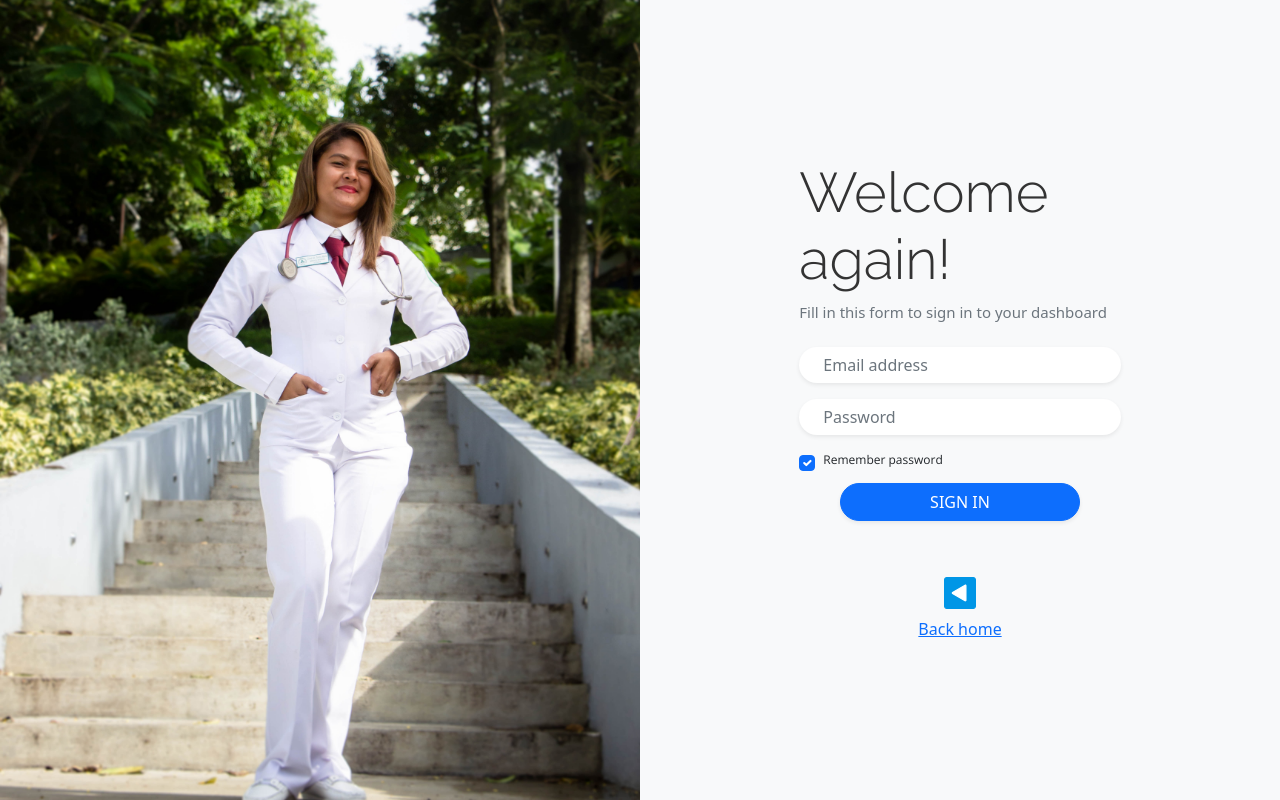
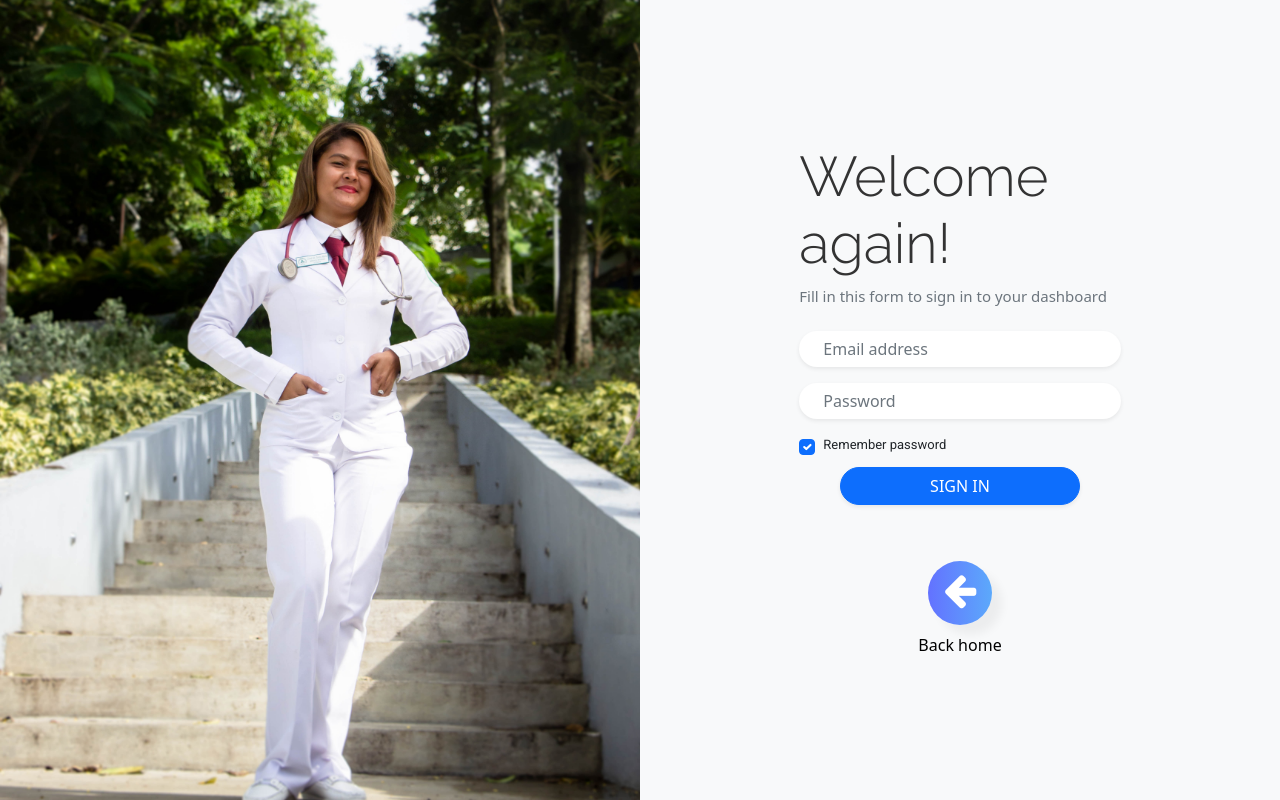
Before and after one commit to majoseek/Med-App, a React (Create React App) app in the folder client/: page /login in a window 1280 px wide. Built offline with nearby package versions, Linux system fonts and the light colour scheme.

Commit message:
Login/Registration styling fixed

```diff
--- a/client/package.json
+++ b/client/package.json
@@ -29,7 +29,7 @@
         "test": "react-scripts test",
         "eject": "react-scripts eject"
     },
-    "proxy": "http://localhost:3000",
+    "proxy": "http://localhost:8080",
     "eslintConfig": {
         "extends": [
             "react-app",
--- a/client/src/components/LoginPage/LoginPage.css
+++ b/client/src/components/LoginPage/LoginPage.css
@@ -7,3 +7,20 @@
     background-size: cover;
     background-position: center center;
 }
+.left_arr {
+    font-size: 38px;
+    transition: all 0.5s;
+    padding-top: 10px;
+    color: #fff;
+    width: 64px;
+    height: 64px;
+    border-radius: 50%;
+    background: linear-gradient(to right, #6372ff 0%, #5ca9fb 100%);
+    box-shadow: 10px 10px 10px rgba(0, 0, 0, 0.05);
+}
+.back_home {
+    color: black;
+}
+label {
+    font-family: "Roboto", sans-serif;
+}
--- a/client/src/components/LoginPage/LoginPage.js
+++ b/client/src/components/LoginPage/LoginPage.js
@@ -1,7 +1,6 @@
 import { useState } from "react";
 import "./LoginPage.css";
 import axios from "axios";
-import ArrowLeft from "./arrow-left.svg";
 import { Link } from "react-router-dom";
 export default function LoginPage() {
     const [email, set_email] = useState("");
@@ -83,6 +82,7 @@ export default function LoginPage() {
                                                 <label
                                                     htmlFor="customCheck1"
                                                     className="form-check-label"
+                                                    style={{ fontSize: "13px" }}
                                                 >
                                                     Remember password
                                                 </label>
@@ -98,7 +98,7 @@ export default function LoginPage() {
                                         </div>
                                     </div>
                                 </div>
-                                <Link to="/">
+                                <Link to="/" style={{ textDecoration: "none" }}>
                                     <div
                                         className="row text-center mt-5"
                                         style={{ cursor: "pointer" }}
@@ -106,16 +106,14 @@ export default function LoginPage() {
                                         <div className="col m-0">
                                             <div className="row">
                                                 <div className="col">
-                                                    <img
-                                                        src={ArrowLeft}
-                                                        alt="Back home"
-                                                        width="32px"
-                                                        height="32px"
-                                                    />
+                                                    <i
+                                                        className="fa fa-arrow-left left_arr"
+                                                        aria-hidden="true"
+                                                    ></i>
                                                 </div>
                                             </div>
                                             <div className="row mt-2">
-                                                <div className="col">
+                                                <div className="col back_home">
                                                     Back home
                                                 </div>
                                             </div>
--- a/client/src/components/RegisterPage/RegisterPage.js
+++ b/client/src/components/RegisterPage/RegisterPage.js
@@ -18,7 +18,7 @@ export default function RegisterPage() {
                 surname: surname,
                 pesel: pesel,
                 password: password,
-                role: role,
+                role: "PATIENT",
             })
             .then((result) => {
                 console.log(result);
@@ -131,7 +131,7 @@ export default function RegisterPage() {
                                         </div>
                                     </div>
                                 </div>
-                                <Link to="/">
+                                <Link to="/" style={{ textDecoration: "none" }}>
                                     <div
                                         className="row text-center mt-5"
                                         style={{ cursor: "pointer" }}
@@ -139,16 +139,14 @@ export default function RegisterPage() {
                                         <div className="col m-0">
                                             <div className="row">
                                                 <div className="col">
-                                                    <img
-                                                        src={ArrowLeft}
-                                                        alt="Back home"
-                                                        width="32px"
-                                                        height="32px"
-                                                    />
+                                                    <i
+                                                        className="fa fa-arrow-left left_arr"
+                                                        aria-hidden="true"
+                                                    ></i>
                                                 </div>
                                             </div>
                                             <div className="row mt-2">
-                                                <div className="col">
+                                                <div className="col back_home">
                                                     Back home
                                                 </div>
                                             </div>
```
Also changed, not shown: client/src/components/LoginPage/arrow-left.svg (deleted).
